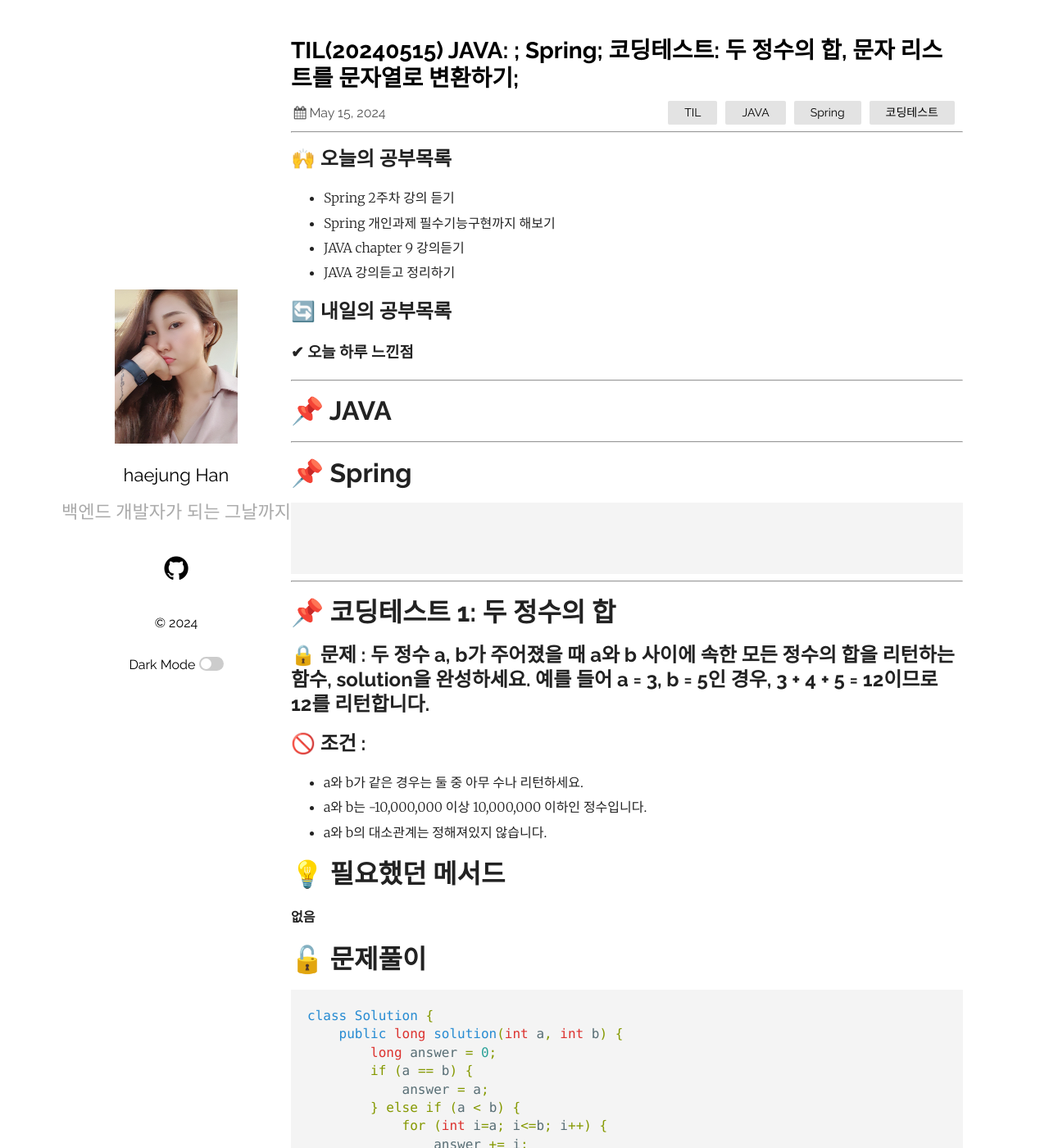
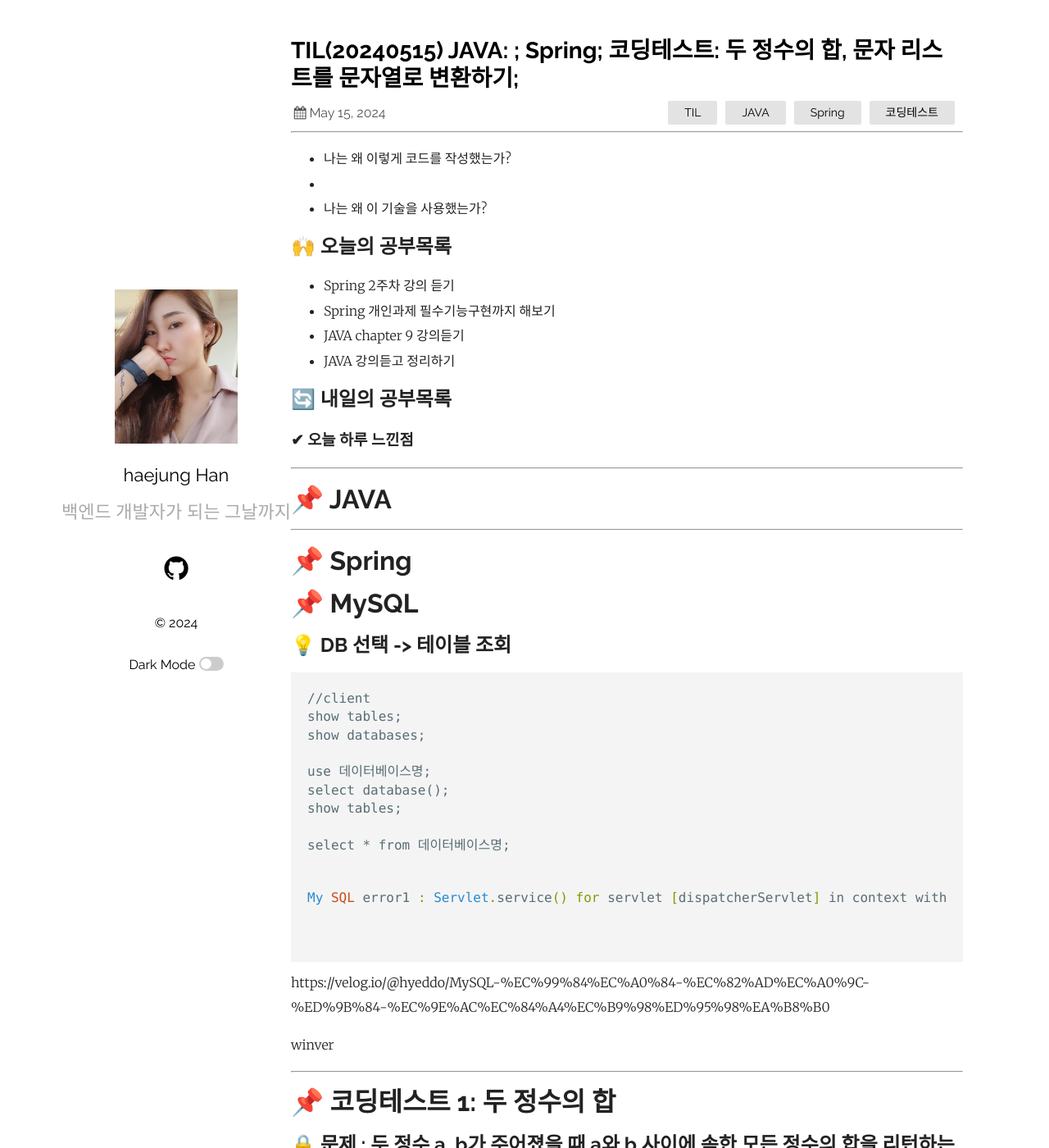
Before and after one commit to HaejungHan/HaejungHan.previous.blog, a Jekyll site: the page built from _posts/2024-05-16-spring copy 2.markdown, in a window 1280 px wide and 1400 px high. Shown: the whole window at 82% size. Built offline with Jekyll 4.4.1, drawn with Linux system fonts in a browser that asks for light colours.

Commit message:
20240516

````diff
--- a/_posts/2024-05-16-spring copy 2.markdown
+++ b/_posts/2024-05-16-spring copy 2.markdown
@@ -6,6 +6,10 @@ categories: TIL JAVA Spring 코딩테스트
 ---
 
 ---------------------------------------------------------------------
+
+- 나는 왜 이렇게 코드를 작성했는가?
+-
+- 나는 왜 이 기술을 사용했는가?
 
 ## 🙌 오늘의 공부목록
 - Spring 2주차 강의 듣기
@@ -24,12 +28,32 @@ categories: TIL JAVA Spring 코딩테스트
 
 ---------------------------------------------------------------------
 
+
 # 📌 Spring
 
+# 📌 MySQL
+## 💡 DB 선택 -> 테이블 조회
+```
+//client
+show tables;
+show databases;
+
+use 데이터베이스명;
+select database();
+show tables;
+
+select * from 데이터베이스명;
+```
+
+
 ```java
+My SQL error1 : Servlet.service() for servlet [dispatcherServlet] in context with path [] threw exception [Request processing failed: org.springframework.jdbc.BadSqlGrammarException: StatementCallback; bad SQL grammar [SELECT * FROM memo]] with root cause
 
 
 ```
+https://velog.io/@hyeddo/MySQL-%EC%99%84%EC%A0%84-%EC%82%AD%EC%A0%9C-%ED%9B%84-%EC%9E%AC%EC%84%A4%EC%B9%98%ED%95%98%EA%B8%B0
+
+winver
 
 ---------------------------------------------------------------------
 
````
